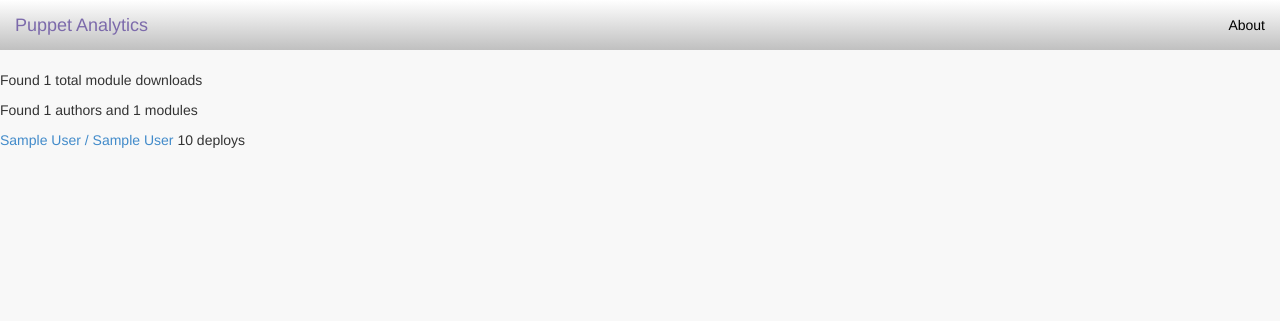
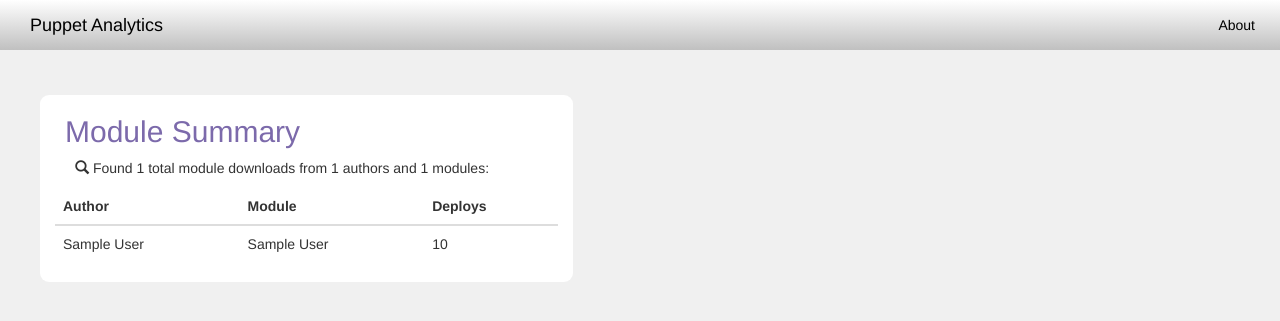
Before and after one commit to nibalizer/puppet-analytics, a Flask app: template puppetanalytics/templates/mainpage.html in a window 1280 px wide. Shown: the top 321 px of the page. Run offline with Flask 2, Linux system fonts and the light colour scheme; the template is opened without the code that fills it: most values are stand-ins (such as "Sample title", 1, 10 or a date in 2020); some libraries are stand-ins or nearby versions.

Commit message:
Add dynamic table for module summary

```diff
--- a/puppetanalytics/static/style/style.css
+++ b/puppetanalytics/static/style/style.css
@@ -1,18 +1,47 @@
 /* Main style sheet for puppet-analytics */
 
-body { background-color: #F8F8F8; }
+body { background-color: #F0F0F0; }
+td { cursor: pointer }
 
+/* Main page styling */
+#moduleSummary {
+  margin-top: 25px;
+  margin-left: 40px;
+  border-radius: 9px;
+  background-color: white;
+}
+
+.sectionTitle {
+  margin-left: 10px;
+  color: #7C6AAB;
+}
+
+.sectionSubHeader {
+  margin-left: 20px;
+}
+
+.tableDataRow:hover { background-color: #7C6AAB !important; }
+
+/* Bootstrap overrides */
 .navbar-inverse {
   background-image: linear-gradient(to bottom,#fff,#C0C0C0);
   border: none;
 }
 
 .navbar-nav.navbar-right:last-child {
-  margin-right: 0px;
+  margin-right: 10px;
   color: black !important;
 }
 
-.navbar-inverse .navbar-brand { color: black; }
+.navbar-inverse .navbar-brand {
+  margin-left: 15px;
+  color: black;
+}
 .navbar-brand:hover { color: #7C6AAB !important; }
 .navbar-inverse .navbar-nav>li>a { color: black; }
-.navbar-inverse .navbar-nav>li>a:hover { color: #7C6AAB !important; }
+.navbar-inverse .navbar-nav>li>a:hover {
+  color: #7C6AAB !important;
+  cursor: pointer;
+}
+
+/* End Bootstrap overrides */
--- a/puppetanalytics/templates/mainpage.html
+++ b/puppetanalytics/templates/mainpage.html
@@ -1,16 +1,30 @@
 {% extends "layout.html" %}
 {% block body %}
-<p> Found {{ total_downloads }} total module downloads
-<p> Found {{ num_authors }} authors and {{ num_modules }} modules
 
-<br>
+  <div id='moduleSummary'  class='col-md-5'>
+    <h2 class='sectionTitle'>Module Summary</h2>
+    <p class='sectionSubHeader'> <span class="glyphicon glyphicon-search"></span> Found {{ total_downloads }} total module downloads from {{ num_authors }} authors and {{ num_modules }} modules:</p>
 
-{% for author, modules in author_module.iteritems() %}
-  {% for modulename, data in modules.iteritems() %}
-    <p> <a href="{{ url_for('module_page', author=author, module=modulename)}}">{{ author }} / {{ modulename }} </a> {{ data.events }} deploys
-
-  {% endfor %}
-{% endfor %}
-
+    <table class="table">
+      <thead>
+        <tr class='tableHeaderRow'>
+          <th>Author</th>
+          <th>Module</th>
+          <th>Deploys</th>
+        </tr>
+      </thead>
+      <tbody>
+        {% for author, modules in author_module.iteritems() %}
+          {% for modulename, data in modules.iteritems() %}
+            <tr class='tableDataRow' onclick='document.location = "{{ url_for('module_page', author=author, module=modulename)}}";'>
+              <td>{{ author }}</td>
+              <td>{{ modulename }}</td>
+              <td>{{ data.events }}</td>
+            </tr>
+          {% endfor %}
+        {% endfor %}
+      </tbody>
+    </table>
+  </div>
 
 {% endblock %}
```
Also changed, not shown: puppetanalytics/static/fonts/glyphicons-halflings-regular.ttf (added), puppetanalytics/static/fonts/glyphicons-halflings-regular.woff (added), 1 other file.
